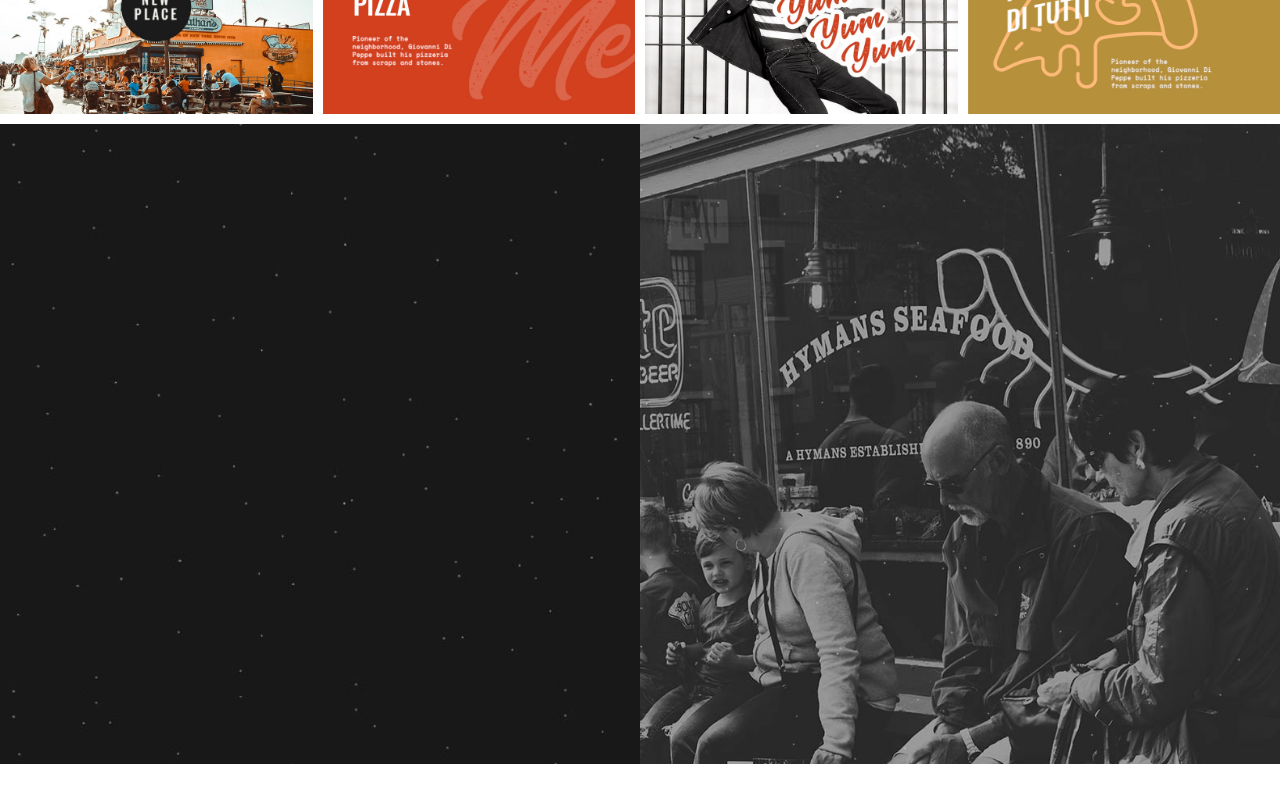
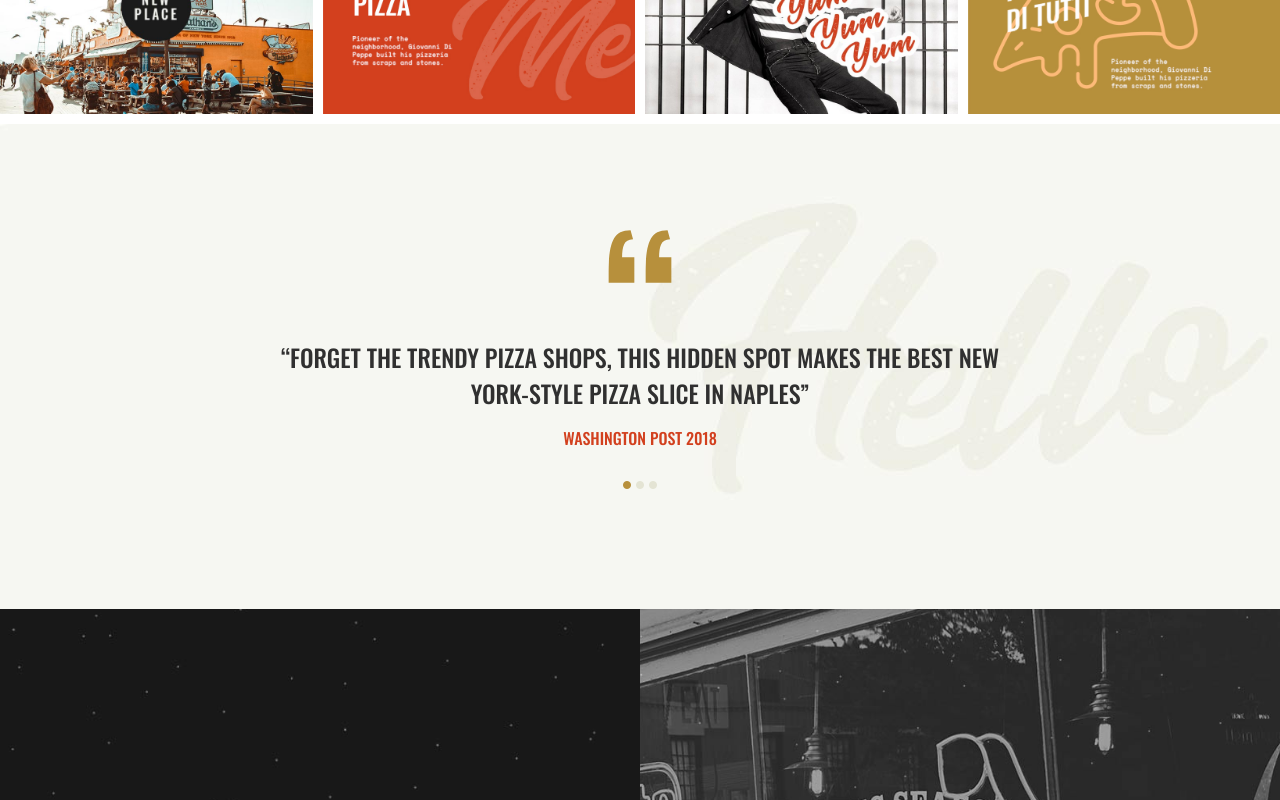
Before and after one commit to vi-ser/proj-html-vuejs, a Vue app: page / in a window 1280 px wide. Shown: the part 720-1520 px from the top of the page. Before the commit the page ends 1484 px from the top, so only its background shows below. Built offline with nearby package versions, Linux system fonts and the light colour scheme.

Commit message:
stilizzazione header

```diff
--- a/index.html
+++ b/index.html
@@ -7,7 +7,12 @@
   <meta name="viewport" content="width=device-width, initial-scale=1.0" />
   <title>Peppe</title>
 
-  <!-- Oswald Font -->
+  <!-- font awesome -->
+  <link rel="stylesheet" href="https://cdnjs.cloudflare.com/ajax/libs/font-awesome/6.5.1/css/all.min.css"
+    integrity="sha512-DTOQO9RWCH3ppGqcWaEA1BIZOC6xxalwEsw9c2QQeAIftl+Vegovlnee1c9QX4TctnWMn13TZye+giMm8e2LwA=="
+    crossorigin="anonymous" referrerpolicy="no-referrer">
+
+  <!-- oswald font -->
   <link rel="preconnect" href="https://fonts.googleapis.com">
   <link rel="preconnect" href="https://fonts.gstatic.com" crossorigin>
   <link href="https://fonts.googleapis.com/css2?family=Oswald:wght@200..700&display=swap" rel="stylesheet">
--- a/src/components/AppHeader.vue
+++ b/src/components/AppHeader.vue
@@ -2,6 +2,8 @@
 
 import NavItem from '../components/NavItem.vue'
 import JumboCarousel from '../components/JumboCarousel.vue'
+import JumboQuotes from '../components/JumboQuotes.vue'
+
 
 export default {
     name: 'AppHeader',
@@ -9,6 +11,7 @@
     components: {
         NavItem,
         JumboCarousel,
+        JumboQuotes,
     },
 }
 </script>
@@ -21,9 +24,10 @@
             <img class="jumbo-img" src="/img/h3-rev-img-6.png" alt="">
             <img class="text-bg" src="/img/h3-rev-img-5.png" alt="">
         </div>
-        <JumboCarousel>
-        </JumboCarousel>
     </div>
+    <JumboCarousel>
+    </JumboCarousel>
+    <JumboQuotes></JumboQuotes>
 </template>
 
 <style lang="scss" scoped>
@@ -32,13 +36,12 @@
     /* height: 610px; */
 
     .img-container {
-        height: 400px;
         position: relative;
-        margin-bottom: 60px;
+        padding-bottom: 60px;
 
 
         .jumbo-img {
-            height: 100%;
+            height: 400px;
             z-index: 1;
         }
 
--- /dev/null
+++ b/src/components/JumboQuotes.vue
@@ -0,0 +1,73 @@
+<script>
+export default {
+    name: 'JumboQuotes',
+
+}
+</script>
+<template>
+    <div id="jumbo-quotes">
+        <div class="small-container text-center">
+            <img class="quote" src="/svg/quotes.svg">
+            <p class="text-uppercase oswald-medium">“forget the trendy pizza shops, this hidden spot makes the best new
+                york-style pizza slice in naples”</p>
+            <span class="text-uppercase oswald-medium">washington post 2018</span>
+            <div class="control">
+                <i class="fa-solid fa-circle active"></i>
+                <i class="fa-solid fa-circle"></i>
+                <i class="fa-solid fa-circle"></i>
+            </div>
+        </div>
+    </div>
+
+</template>
+
+<style lang="scss" scoped>
+@use '../styles/general' as *;
+@use '../styles/_variables' as *;
+
+#jumbo-quotes {
+    background-image: url('/img/h3-testimonials-bckgrnd.jpg');
+
+
+    .small-container {
+        padding: 105px 200px 120px;
+
+        .quote {
+            height: 55px;
+            margin-bottom: 55px;
+        }
+
+        p {
+            font-size: 1.5em;
+            margin-bottom: 15px;
+            color: $text;
+
+        }
+
+        span {
+            color: $primary;
+        }
+
+        .control {
+            margin-top: 30px;
+
+            display: flex;
+            justify-content: center;
+            gap: 5px;
+
+            i {
+                font-size: .5em;
+                color: $accentLight;
+
+                &.active {
+                    color: $accent;
+                }
+            }
+        }
+
+
+
+
+    }
+}
+</style>
--- a/src/styles/_variables.scss
+++ b/src/styles/_variables.scss
@@ -1,3 +1,9 @@
 //palette
 $primary: #D2401E;
+$bgLight: #F6F7F2;
+$accent: #B7903C;
+$accentLight: #E4E4D4;
+$text: #303030;
+
+// margin / padding
 $smallMargin: 10px;
```
Also changed, not shown: public/svg/quotes.svg (added).
